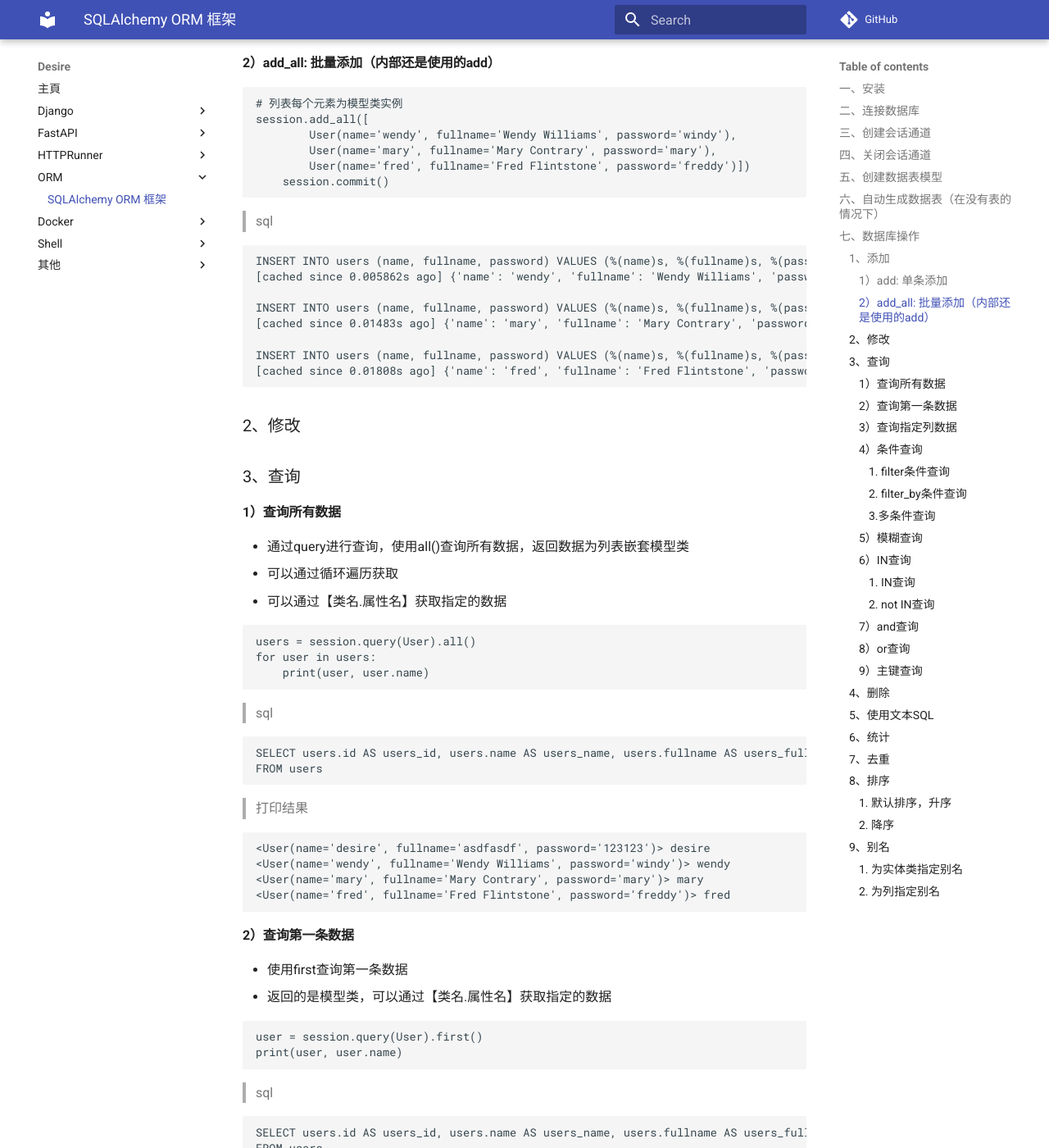
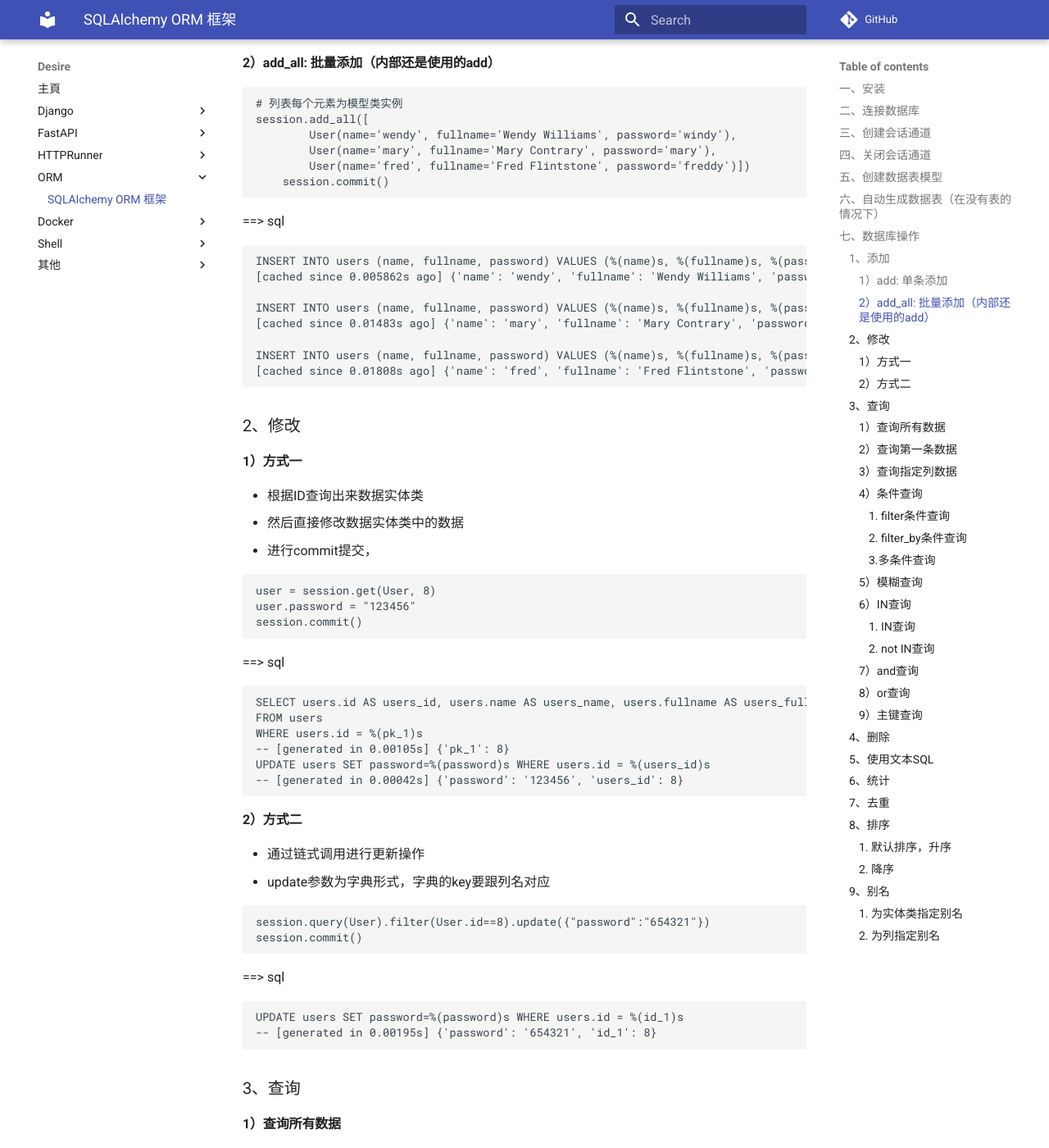
Before and after one commit to XD825/xd825.github.io, an MkDocs documentation site: the page built from docs/ORM/001SQLAlchemy.md, in a window 1280 px wide and 1400 px high, scrolled down 1983 px. Shown: the whole window at 82% size. Built offline with MkDocs 1.6.1 and Material for MkDocs 9.7.7, drawn with Linux system fonts in a browser that asks for light colours; comment, search, counter and statistics services are not loaded; some of the changed text lies outside the part shown.

Commit message:
SQLAlchemy ORM 框架

````diff
--- a/docs/ORM/001SQLAlchemy.md
+++ b/docs/ORM/001SQLAlchemy.md
@@ -68,6 +68,7 @@ Base.metadata.create_all(engine, checkfirst=True)
 
 ### 1、添加
 #### 1）add: 单条添加
+
 ```python
 # 实例化模型类
 ed_user = User(name="desire", fullname="asdfasdf", password="123123")
@@ -76,7 +77,8 @@ session.add(ed_user)
 # 提交
 session.commit()
 ```
-> sql
+====> sql
+
 ```sql
 INSERT INTO users (name, fullname, password) VALUES (%(name)s, %(fullname)s, %(password)s)
 [generated in 0.00054s] {'name': 'desire', 'fullname': 'asdfasdf', 'password': '123123'}
@@ -90,7 +92,7 @@ session.add_all([
         User(name='fred', fullname='Fred Flintstone', password='freddy')])
     session.commit()
 ```
-> sql
+==> sql
 ```sql
 INSERT INTO users (name, fullname, password) VALUES (%(name)s, %(fullname)s, %(password)s)
 [cached since 0.005862s ago] {'name': 'wendy', 'fullname': 'Wendy Williams', 'password': 'windy'}
@@ -103,7 +105,52 @@ INSERT INTO users (name, fullname, password) VALUES (%(name)s, %(fullname)s, %(p
 ```
 ### 2、修改
 
+#### 1）方式一
+
+- 根据ID查询出来数据实体类
+- 然后直接修改数据实体类中的数据
+- 进行commit提交，
+
+```python
+user = session.get(User, 8)
+user.password = "123456"
+session.commit()
+```
+
+==> sql
+
+```sql
+SELECT users.id AS users_id, users.name AS users_name, users.fullname AS users_fullname, users.password AS users_password
+FROM users
+WHERE users.id = %(pk_1)s
+-- [generated in 0.00105s] {'pk_1': 8}
+UPDATE users SET password=%(password)s WHERE users.id = %(users_id)s
+-- [generated in 0.00042s] {'password': '123456', 'users_id': 8}
+```
+
+#### 2）方式二
+
+- 通过链式调用进行更新操作
+- update参数为字典形式，字典的key要跟列名对应
+
+```python
+session.query(User).filter(User.id==8).update({"password":"654321"})
+session.commit()
+```
+
+==> sql
+
+```sql
+UPDATE users SET password=%(password)s WHERE users.id = %(id_1)s
+-- [generated in 0.00195s] {'password': '654321', 'id_1': 8}
+```
+
+
+
+
+
 ### 3、查询
+
 #### 1）查询所有数据
 
 - 通过query进行查询，使用all()查询所有数据，返回数据为列表嵌套模型类
@@ -115,12 +162,12 @@ users = session.query(User).all()
 for user in users:
     print(user, user.name)
 ```
-> sql
+==> sql
 ```sql
 SELECT users.id AS users_id, users.name AS users_name, users.fullname AS users_fullname, users.password AS users_password
 FROM users
 ```
-> 打印结果
+==> 打印结果
 ```bash
 <User(name='desire', fullname='asdfasdf', password='123123')> desire
 <User(name='wendy', fullname='Wendy Williams', password='windy')> wendy
@@ -138,7 +185,7 @@ user = session.query(User).first()
 print(user, user.name)
 ```
 
->  sql
+==>  sql
 
 ```sql
 SELECT users.id AS users_id, users.name AS users_name, users.fullname AS users_fullname, users.password AS users_password
@@ -147,7 +194,7 @@ FROM users
 -- [generated in 0.00076s] {'param_1': 1}
 ```
 
-> 打印结果
+==> 打印结果
 
 ```bash
 <User(name='desire', fullname='asdfasdf', password='123123')> desire
@@ -166,12 +213,12 @@ users = session.query(User.name, User.fullname).all()
 for user in users:
     print(user, user.name,user.fullname)
 ```
-> sql
+==> sql
 ```sql
 SELECT users.name AS users_name, users.fullname AS users_fullname
 FROM users
 ```
-> 打印结果
+==> 打印结果
 ```bash
 ('desire', 'asdfasdf') desire asdfasdf
 ('wendy', 'Wendy Williams') wendy Wendy Williams
@@ -190,14 +237,14 @@ users = session.query(User).filter(User.fullname == "Wendy Williams").all()
     for user in users:
         print(user)
 ```
-> sql
+==> sql
 ```sql
 SELECT users.id AS users_id, users.name AS users_name, users.fullname AS users_fullname, users.password AS users_password
 FROM users
 WHERE users.fullname = %(fullname_1)s
 -- [generated in 0.00043s] {'fullname_1': 'Wendy Williams'}
 ```
-> 打印结果
+==> 打印结果
 ```bash
 <User(name='wendy', fullname='Wendy Williams', password='windy')>
 ```
@@ -210,14 +257,14 @@ users = session.query(User).filter_by(fullname="Wendy Williams").all()
 for user in users:
     print(user)
 ```
-> sql
+==> sql
 ```sql
 SELECT users.id AS users_id, users.name AS users_name, users.fullname AS users_fullname, users.password AS users_password
 FROM users
 WHERE users.fullname = %(fullname_1)s
 -- [generated in 0.00053s] {'fullname_1': 'Wendy Williams'}
 ```
-> 打印结果
+==> 打印结果
 ```bash
 <User(name='wendy', fullname='Wendy Williams', password='windy')>
 ```
@@ -235,7 +282,7 @@ for user in users:
     print(user)
 ```
 
-> sql
+==> sql
 
 ```sql
 SELECT users.id AS users_id, users.name AS users_name, users.fullname AS users_fullname, users.password AS users_password
@@ -244,7 +291,7 @@ WHERE users.fullname = %(fullname_1)s AND users.name = %(name_1)s
 -- [generated in 0.00053s] {'fullname_1': 'Wendy Williams', 'name_1': 'wendy'}
 ```
 
-> 打印结果
+==> 打印结果
 
 ```bash
 <User(name='wendy', fullname='Wendy Williams', password='windy')>
@@ -264,7 +311,7 @@ for user in users:
     print(user)
 ```
 
-> sql
+==> sql
 
 ```sql
 -- like>>
@@ -280,7 +327,7 @@ WHERE lower(users.fullname) LIKE lower(%(fullname_1)s)
 -- [generated in 0.00061s] {'fullname_1': '%F%'}
 ```
 
-> 打印结果
+==> 打印结果
 
 ```bash
 <User(name='desire', fullname='asdfasdf', password='123123')>
@@ -313,7 +360,7 @@ WHERE users.id IN (%(id_1_1)s, %(id_1_2)s, %(id_1_3)s)
 -- [generated in 0.00055s] {'id_1_1': 1, 'id_1_2': 2, 'id_1_3': 3}
 ```
 
-> 打印结果
+==> 打印结果
 
 ```bash
 <User(name='desire', fullname='asdfasdf', password='123123')>
@@ -332,7 +379,7 @@ for user in users:
     print(user)
 ```
 
-> sql
+==> sql
 
 ```sql
 SELECT users.id AS users_id, users.name AS users_name, users.fullname AS users_fullname, users.password AS users_password
@@ -341,7 +388,7 @@ WHERE users.id NOT IN (%(id_1_1)s, %(id_1_2)s, %(id_1_3)s)
 -- [generated in 0.00086s] {'id_1_1': 1, 'id_1_2': 2, 'id_1_3': 3}
 ```
 
-> 打印结果
+==> 打印结果
 
 ```bash
 <User(name='fred', fullname='Fred Flintstone', password='freddy')>
@@ -363,7 +410,7 @@ for user in users:
     print(user)
 ```
 
-> sql
+==> sql
 
 ```sql
 SELECT users.id AS users_id, users.name AS users_name, users.fullname AS users_fullname, users.password AS users_password
@@ -372,7 +419,7 @@ WHERE users.name = %(name_1)s AND users.fullname = %(fullname_1)s
 -- [generated in 0.00065s] {'name_1': 'wendy', 'fullname_1': 'Wendy Williams'}
 ```
 
-> 打印结果
+==> 打印结果
 
 ```bash
 <User(name='wendy', fullname='Wendy Williams', password='windy')>
@@ -392,7 +439,7 @@ for user in users:
     print(user)
 ```
 
-> sql
+==> sql
 
 ```sql
 SELECT users.id AS users_id, users.name AS users_name, users.fullname AS users_fullname, users.password AS users_password
@@ -418,14 +465,14 @@ user = session.get(User, 1)
 # user = session.query(User).get(1)
 print(user)
 ```
-> sql
+==> sql
 ```sql
 SELECT users.id AS users_id, users.name AS users_name, users.fullname AS users_fullname, users.password AS users_password
 FROM users
 WHERE users.id = %(pk_1)s
 -- [generated in 0.00083s] {'pk_1': 1}
 ```
-> 打印结果
+==> 打印结果
 ```bash
 <User(name='desire', fullname='asdfasdf', password='123123')>
 ```
@@ -439,12 +486,12 @@ result = session.query(User).filter_by(id=5).delete()
 print(result)
 session.commit()
 ```
-> sql
+==> sql
 ```sql
 DELETE FROM users WHERE users.id = %(id_1)s
 -- [generated in 0.00052s] {'id_1': 5}
 ```
-> 打印结果
+==> 打印结果
 ```bash
 1
 ```
@@ -461,7 +508,7 @@ for user in users:
     print(user)
 ```
 
-> sql
+==> sql
 
 ```sql
 SELECT users.id AS users_id, users.name AS users_name, users.fullname AS users_fullname, users.password AS users_password
@@ -469,7 +516,7 @@ FROM users
 WHERE id < 3
 ```
 
-> 打印结果
+==> 打印结果
 
 ```bash
 <User(name='desire', fullname='asdfasdf', password='123123')>
@@ -482,13 +529,13 @@ WHERE id < 3
 num = session.query(User).count()
 print(num)
 ```
-> sql
+==> sql
 ```sql
 SELECT count(*) AS count_1
 FROM (SELECT users.id AS users_id, users.name AS users_name, users.fullname AS users_fullname, users.password AS users_password
 FROM users) AS anon_1
 ```
-> 打印结果
+==> 打印结果
 ```bash
 4
 ```
@@ -499,12 +546,12 @@ FROM users) AS anon_1
 users = session.query(User).distinct().all()
 print(users)
 ```
-> sql
+==> sql
 ```sql
 SELECT DISTINCT users.id AS users_id, users.name AS users_name, users.fullname AS users_fullname, users.password AS users_password
 FROM users
 ```
-> 打印结果
+==> 打印结果
 ```bash
 [
     <User(name='desire', fullname='asdfasdf', password='123123')>,
@@ -522,12 +569,12 @@ users = session.query(User).order_by(User.id).all()
 for user in users:
     print(user.id, user)
 ```
-> sql
+==> sql
 ```sql
 SELECT users.id AS users_id, users.name AS users_name, users.fullname AS users_fullname, users.password AS users_password
 FROM users ORDER BY users.id
 ```
-> 打印结果
+==> 打印结果
 ```bash
 1 <User(name='desire', fullname='asdfasdf', password='123123')>
 2 <User(name='wendy', fullname='Wendy Williams', password='windy')>
@@ -541,12 +588,12 @@ users = session.query(User).order_by(User.id.desc())
 for user in users:
     print(user.id, user)
 ```
-> sql
+==> sql
 ```sql
 SELECT users.id AS users_id, users.name AS users_name, users.fullname AS users_fullname, users.password AS users_password
 FROM users ORDER BY users.id DESC
 ```
-> 打印结果
+==> 打印结果
 ```bash
 4 <User(name='fred', fullname='Fred Flintstone', password='freddy')>
 3 <User(name='mary', fullname='Mary Contrary', password='mary')>
@@ -567,12 +614,12 @@ users = session.query(user_alias, user_alias.name).all()
 for instance in users:
     print(instance.user_alias, instance.name)
 ```
-> sql
+==> sql
 ```sql
 SELECT user_alias.id AS user_alias_id, user_alias.name AS user_alias_name, user_alias.fullname AS user_alias_fullname, user_alias.password AS user_alias_password
 FROM users AS user_alias
 ```
-> 打印结果
+==> 打印结果
 ```bash
 <User(name='desire', fullname='asdfasdf', password='123123')> desire
 <User(name='wendy', fullname='Wendy Williams', password='windy')> wendy
@@ -588,12 +635,12 @@ users = session.query(User.name.label('name_label')).all()
 for user in users:
     print(user.name_label)
 ```
-> sql
+==> sql
 ```sql
 SELECT users.name AS name_label
 FROM users
 ```
-> 打印结果
+==> 打印结果
 ```bash
 desire
 wendy
````
Also changed, not shown: other parts of docs/ORM/001SQLAlchemy.md (+1 -1 lines).
